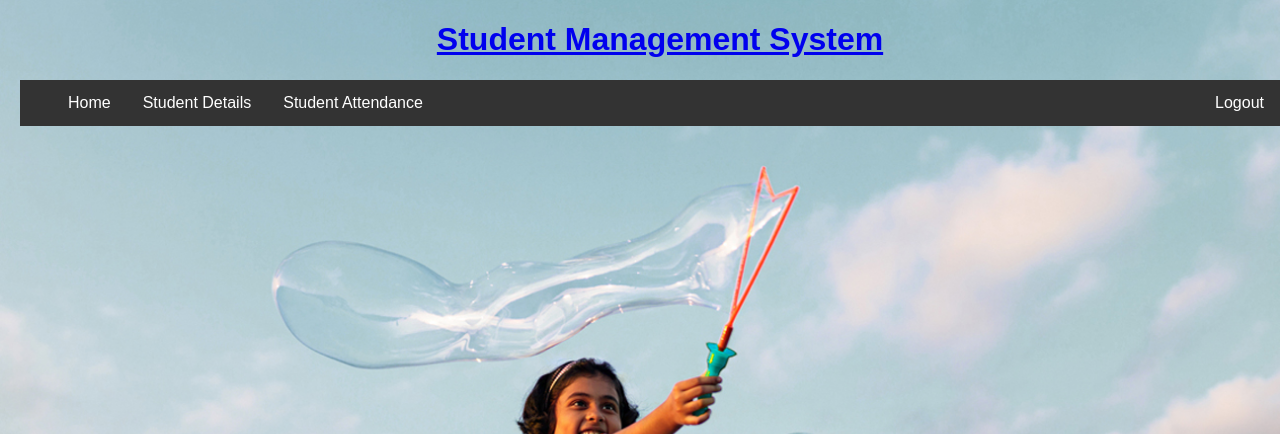
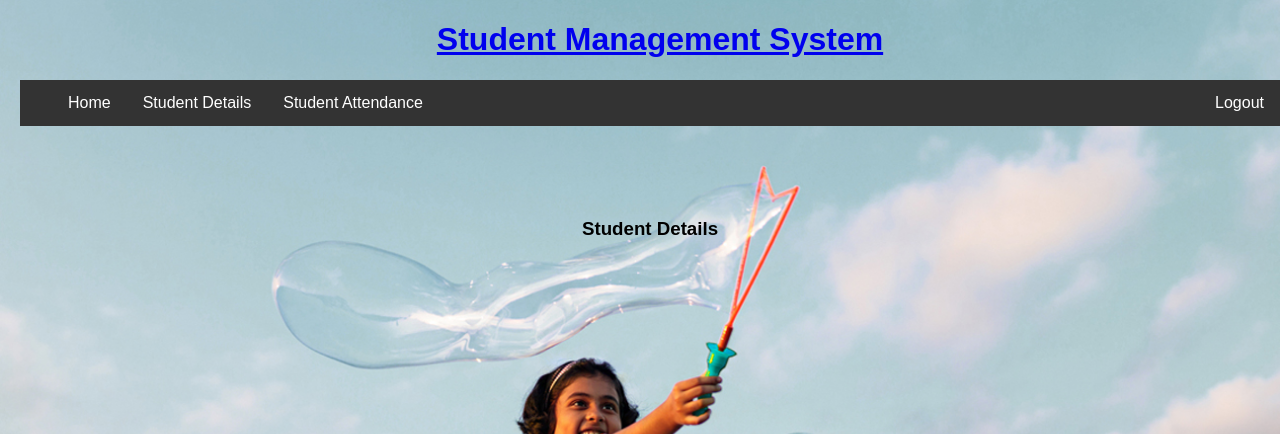
Before and after one commit to SubashGupta/studentmanagementsystemseproject, a Flask app: template templates/StudentMyDetails.html in a window 1280 px wide. Shown: the top 434 px of the page. Run offline with Flask 3, Linux system fonts and the light colour scheme; the template is opened without the code that fills it, so the values that code supplies are empty; some libraries are stand-ins or nearby versions.

Commit message:
basic css for 3 pages

```diff
--- a/templates/StudentMyDetails.html
+++ b/templates/StudentMyDetails.html
@@ -67,7 +67,9 @@ h1{
             {{ message }}
          </div>
 {%- endfor %}<br>
-<br><br>
+<br>
+<h3>Student Details</h3>
+<br>
 {% if data %}
 <div class="row">
   <div class="column">
```
